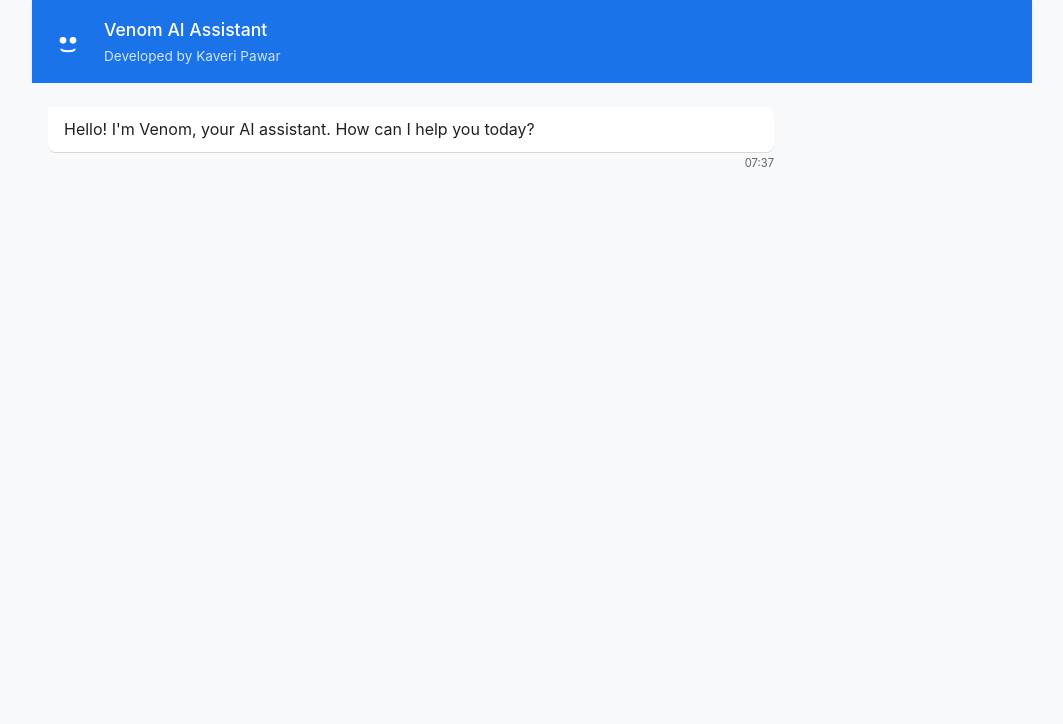
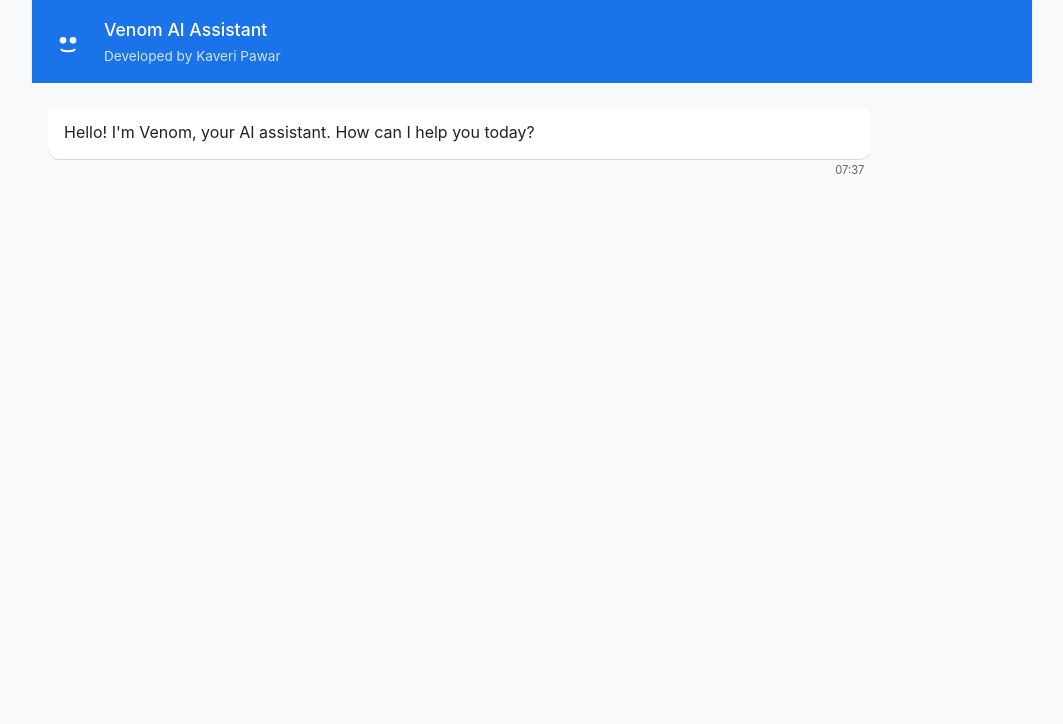
Before and after one commit to kaveripawar0612/VenomAI, a Flask app: page / in a window 1280 px wide. Shown: the top 724 px of the page, without its empty margins (108-1171 px from the left). Run offline with Flask 3, Linux system fonts and the light colour scheme.

Commit message:
Improve error handling for OpenAI API rate limits and adjust chat bubble styling for better responsiveness and readability.
Replit-Commit-Author: Agent
Replit-Commit-Session-Id: 9366ae18-1c36-44ed-b3b9-b3e3743ceee9
Replit-Commit-Screenshot-Url: https://storage.googleapis.com/screenshot-production-us-central1/1f86d24a-eb78-4ef9-8490-99fb667780f1/2b2f77f1-f2d6-451f-943b-b2b46f7ff756.jpg

```diff
--- a/app.py
+++ b/app.py
@@ -28,12 +28,11 @@ def create_chat_completion(messages, max_retries=3, initial_wait=1):
             )
             return response.choices[0].message.content
         except Exception as e:
-            if "rate limit" in str(e).lower():  # Rate limit error
-                if attempt < max_retries - 1:
-                    wait_time = initial_wait * (2 ** attempt)  # Exponential backoff
-                    logger.warning(f"Rate limit hit, waiting {wait_time} seconds...")
-                    time.sleep(wait_time)
-                    continue
+            if "rate limit" in str(e).lower() and attempt < max_retries - 1:
+                wait_time = initial_wait * (2 ** attempt)  # Exponential backoff
+                logger.warning(f"Rate limit hit, waiting {wait_time} seconds...")
+                time.sleep(wait_time)
+                continue
             logger.error(f"OpenAI API error: {str(e)}")
             raise
 
@@ -64,7 +63,7 @@ def chat():
                 }), 429
             logger.error(f"Error in chat endpoint: {str(e)}")
             return jsonify({
-                'error': 'Something went wrong. Please try again in a moment.'
+                'error': 'Something went wrong. Please try again.'
             }), 500
 
     except Exception as e:
--- a/static/css/style.css
+++ b/static/css/style.css
@@ -73,9 +73,11 @@ body {
     margin: 0.5rem 0;
     display: flex;
     flex-direction: column;
-    max-width: 75%;
+    max-width: 85%;
     animation: fadeIn 0.3s ease forwards;
     position: relative;
+    word-wrap: break-word;
+    overflow-wrap: break-word;
 }
 
 .user-message {
@@ -87,26 +89,33 @@ body {
 }
 
 .message-content {
-    padding: 0.6rem 1rem;
-    border-radius: 7.5px;
+    padding: 0.8rem 1rem;
+    border-radius: 12px;
     position: relative;
     box-shadow: 0 1px 0.5px rgba(0, 0, 0, 0.13);
+    min-width: 50px;
+    max-width: 100%;
+    word-break: break-word;
 }
 
 .user-message .message-content {
     background-color: var(--user-msg-bg);
-    border-top-right-radius: 0;
+    border-top-right-radius: 3px;
+    color: var(--text-primary);
 }
 
 .bot-message .message-content {
     background-color: var(--bot-msg-bg);
-    border-top-left-radius: 0;
+    border-top-left-radius: 3px;
+    color: var(--text-primary);
 }
 
 .message-timestamp {
     font-size: 0.7rem;
     color: var(--text-secondary);
     margin-top: 0.2rem;
+    margin-left: 0.4rem;
+    margin-right: 0.4rem;
     align-self: flex-end;
 }
 
@@ -151,6 +160,7 @@ body {
 
 .message-input:focus {
     outline: none;
+    box-shadow: 0 0 0 2px rgba(26, 115, 232, 0.2);
 }
 
 .send-button {
@@ -189,7 +199,7 @@ body {
 
 @media (max-width: 768px) {
     .message {
-        max-width: 85%;
+        max-width: 90%;
     }
 
     .chat-container {
@@ -215,4 +225,8 @@ body {
     .message-input {
         padding: 0.6rem 1rem;
     }
+
+    .message-content {
+        padding: 0.6rem 0.8rem;
+    }
 }
```
